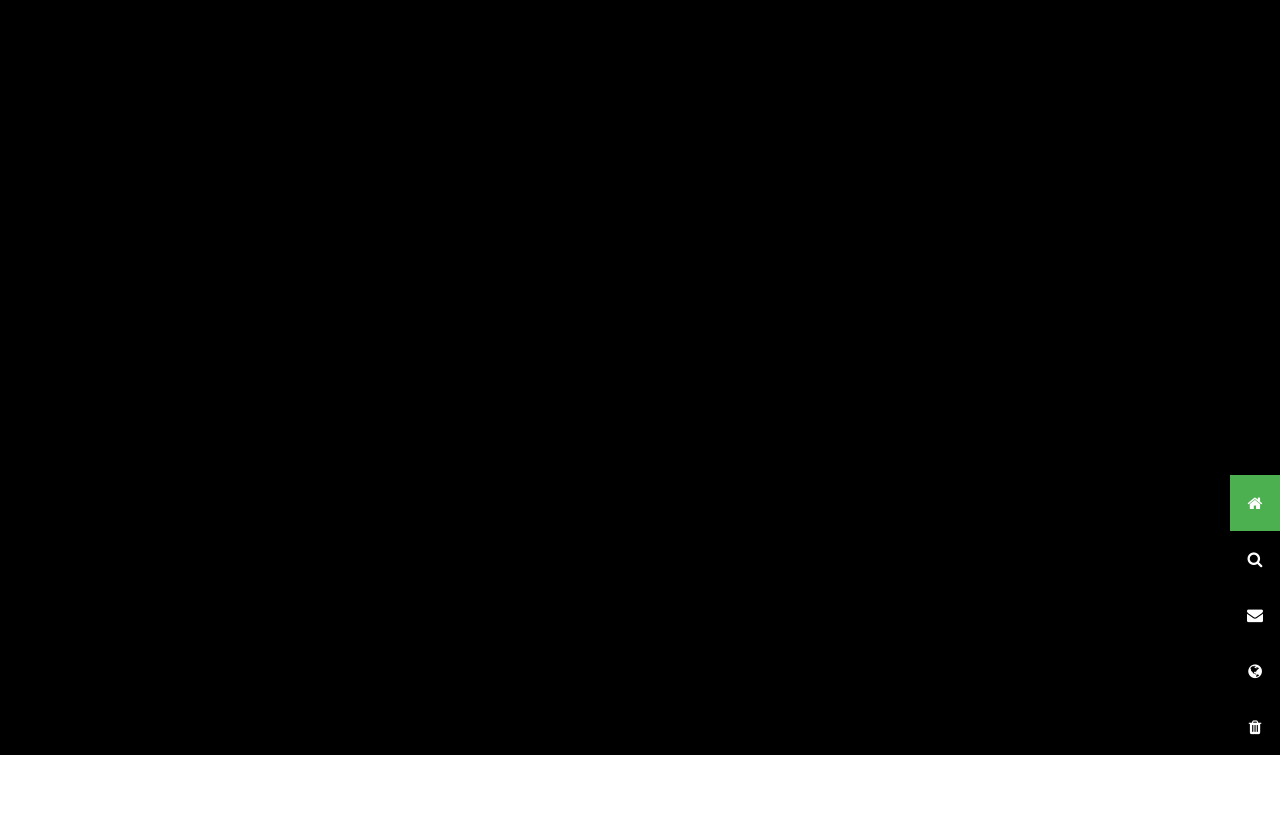
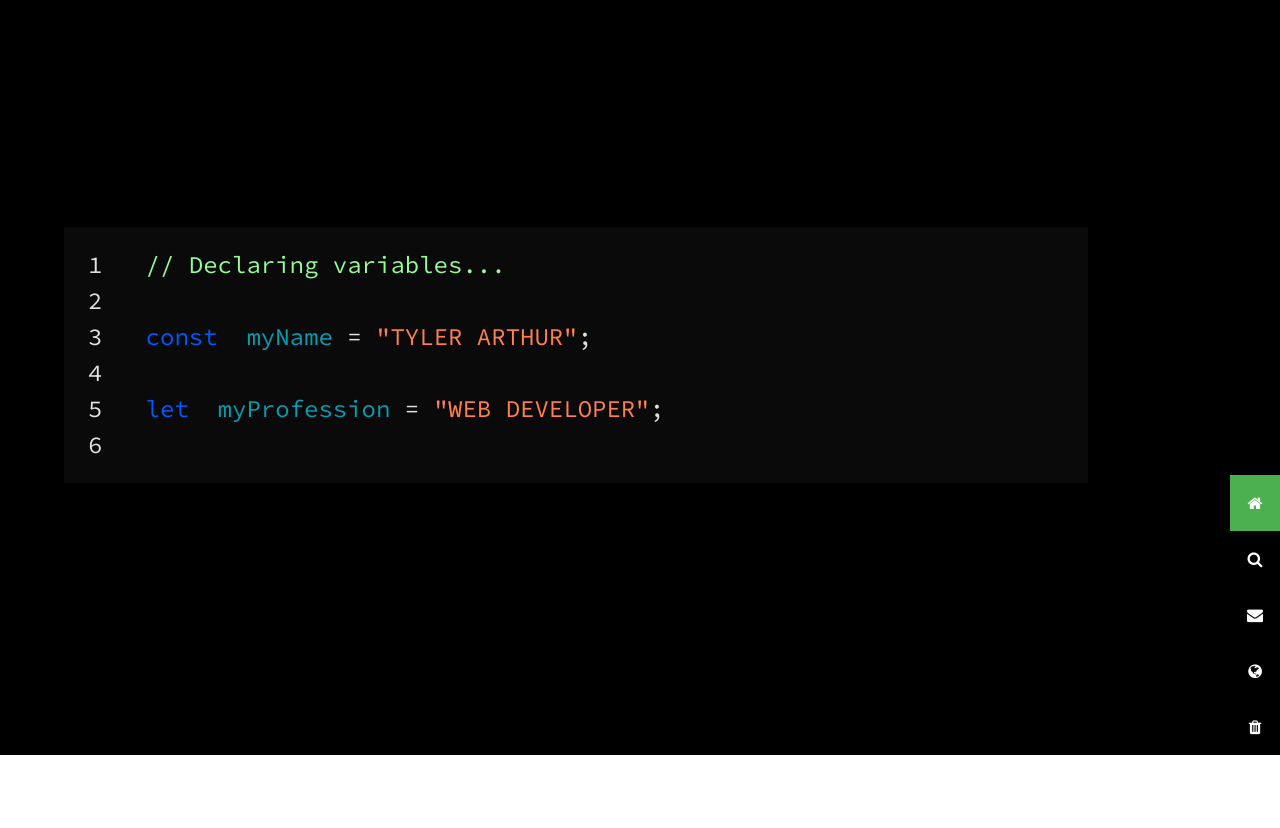
Before and after one commit to tyler-arthur/Web-Development-Portfolio, a website: page index.html in a window 1280 px wide. Shown: the part 45-873 px from the top of the page. Drawn offline with nearby package versions, Linux system fonts and the light colour scheme.

Commit message:
Added code typing effect in first section

```diff
--- a/index.html
+++ b/index.html
@@ -6,6 +6,7 @@
     <meta name="viewport" content="width=device-width, initial-scale=1.0">
     <title>Tyler Arthur Portfolio</title>
     <link rel="stylesheet" href="style/reset.css">
+    <link href="https://fonts.googleapis.com/css?family=Source+Code+Pro&display=swap" rel="stylesheet">
     <link rel="stylesheet" href="https://cdnjs.cloudflare.com/ajax/libs/font-awesome/4.7.0/css/font-awesome.min.css">
     <link rel="stylesheet" href="https://cdnjs.cloudflare.com/ajax/libs/bulma/0.8.0/css/bulma.min.css">
     <link rel="stylesheet" href="style/style.css">
@@ -30,8 +31,17 @@
         <a href="#"><i class="fa fa-trash"></i></a>
     </div>
 
-    <section class="parallax black">
-
+    <section class="parallax black code">
+        <div class="container">
+            <pre class="black" id="typewriter">
+1   <span class="comment">// Declaring variables...</span>
+2
+3   <span class="dec-color">const</span> <span class="var-color"> myName </span>= <span class="string-color">"TYLER ARTHUR"</span>;
+4
+5   <span class="dec-color">let</span> <span class="var-color"> myProfession </span>= <span class="string-color">"WEB DEVELOPER"</span>;
+6
+</pre>
+          </div>
     </section>
 
     <section class="parallax white">
--- a/script.js
+++ b/script.js
@@ -0,0 +1,71 @@
+// type writer function
+function setupTypewriter(t) {
+    var HTML = t.innerHTML;
+
+    t.innerHTML = "";
+
+    var cursorPosition = 0,
+        tag = "",
+        writingTag = false,
+        tagOpen = false,
+        typeSpeed = 25,
+    tempTypeSpeed = 0;
+
+    var type = function() {
+
+        if (writingTag === true) {
+            tag += HTML[cursorPosition];
+        }
+
+        if (HTML[cursorPosition] === "<") {
+            tempTypeSpeed = 0;
+            if (tagOpen) {
+                tagOpen = false;
+                writingTag = true;
+            } else {
+                tag = "";
+                tagOpen = true;
+                writingTag = true;
+                tag += HTML[cursorPosition];
+            }
+        }
+        if (!writingTag && tagOpen) {
+            tag.innerHTML += HTML[cursorPosition];
+        }
+        if (!writingTag && !tagOpen) {
+            if (HTML[cursorPosition] === " ") {
+                tempTypeSpeed = 0;
+            }
+            else {
+                tempTypeSpeed = (Math.random() * typeSpeed) + 30;
+            }
+            t.innerHTML += HTML[cursorPosition];
+        }
+        if (writingTag === true && HTML[cursorPosition] === ">") {
+            tempTypeSpeed = (Math.random() * typeSpeed) + 30;
+            writingTag = false;
+            if (tagOpen) {
+                var newSpan = document.createElement("span");
+                t.appendChild(newSpan);
+                newSpan.innerHTML = tag;
+                tag = newSpan.firstChild;
+            }
+        }
+
+        cursorPosition += 1;
+        if (cursorPosition < HTML.length - 1) {
+            setTimeout(type, tempTypeSpeed);
+        }
+
+    };
+
+    return {
+        type: type
+    };
+}
+
+var typer = document.getElementById('typewriter');
+
+typewriter = setupTypewriter(typewriter);
+
+typewriter.type();
--- a/style/style.scss
+++ b/style/style.scss
@@ -1,5 +1,6 @@
 $black: black;
 $white: white;
+$codeFont: 'Source Code Pro', monospace;
 
 body, html {
     height: 100%;
@@ -40,7 +41,7 @@ body, html {
     top: 0;
     right: 0;
     .icon {
-        margin: 0px 5px 0px 5px;
+        margin: 5px 5px 0px 5px;
     }
     i {
         color: white;
@@ -73,3 +74,90 @@ body, html {
 .active {
     background-color: #4CAF50; /* Add an active/current color */
 }
+
+// code colors
+.var-color {
+    color: rgb(6, 157, 177);
+    font-family: $codeFont;
+}
+
+.dec-color {
+    color: rgb(0, 89, 255);
+    font-family: $codeFont;
+}
+
+.string-color {
+    color: coral;
+    font-family: $codeFont;
+}
+
+.comment {
+    color: palegreen;
+    font-family: $codeFont;
+}
+
+.method {
+	color: rgb(255, 255, 87);
+    font-family: $codeFont;
+}
+
+.html {
+    color: grey;
+    // font-family: $codeFont;
+}
+
+// styles for typewriter effect
+.var-highlight{
+    color: #C0AD60;
+}
+.string-highlight{
+    color: rgba(253, 149, 90, 0.8);
+}
+
+.code {
+    display: flex;
+    justify-content: center;
+    align-items: center;
+}
+
+pre {
+    white-space: pre-wrap;
+    word-wrap: break-word;
+    width: 80vw;
+    max-width: 80vw;
+}
+
+#console-log {
+	color: black;
+	.comment {
+		color: green;
+	}
+}
+
+#typewriter{
+        font-size: 1.5em;
+        margin: 0;
+        font-family: $codeFont;
+        color: rgb(226, 226, 226);
+        background: #0a0a0a;
+
+        &:after{
+            content: "|";
+            animation: blink 500ms linear infinite alternate;
+        }
+}
+
+@-webkit-keyframes blink{
+    0%{opacity: 0;}
+    100%{opacity: 1;}
+}
+
+@-moz-keyframes blink{
+    0%{opacity: 0;}
+    100%{opacity: 1;}
+}
+
+@keyframes blink{
+    0%{opacity: 0;}
+    100%{opacity: 1;}
+}
```
Also changed, not shown: style/style.css, 1 other file.
